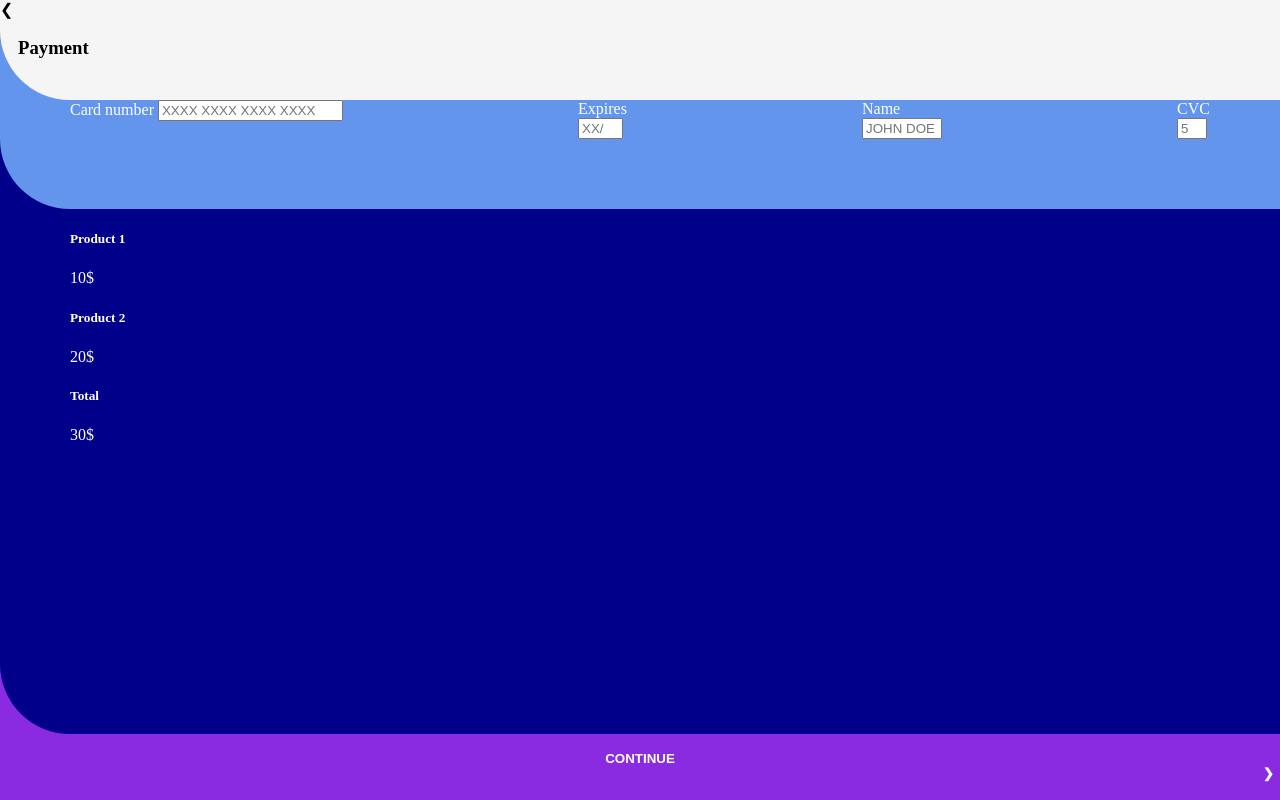
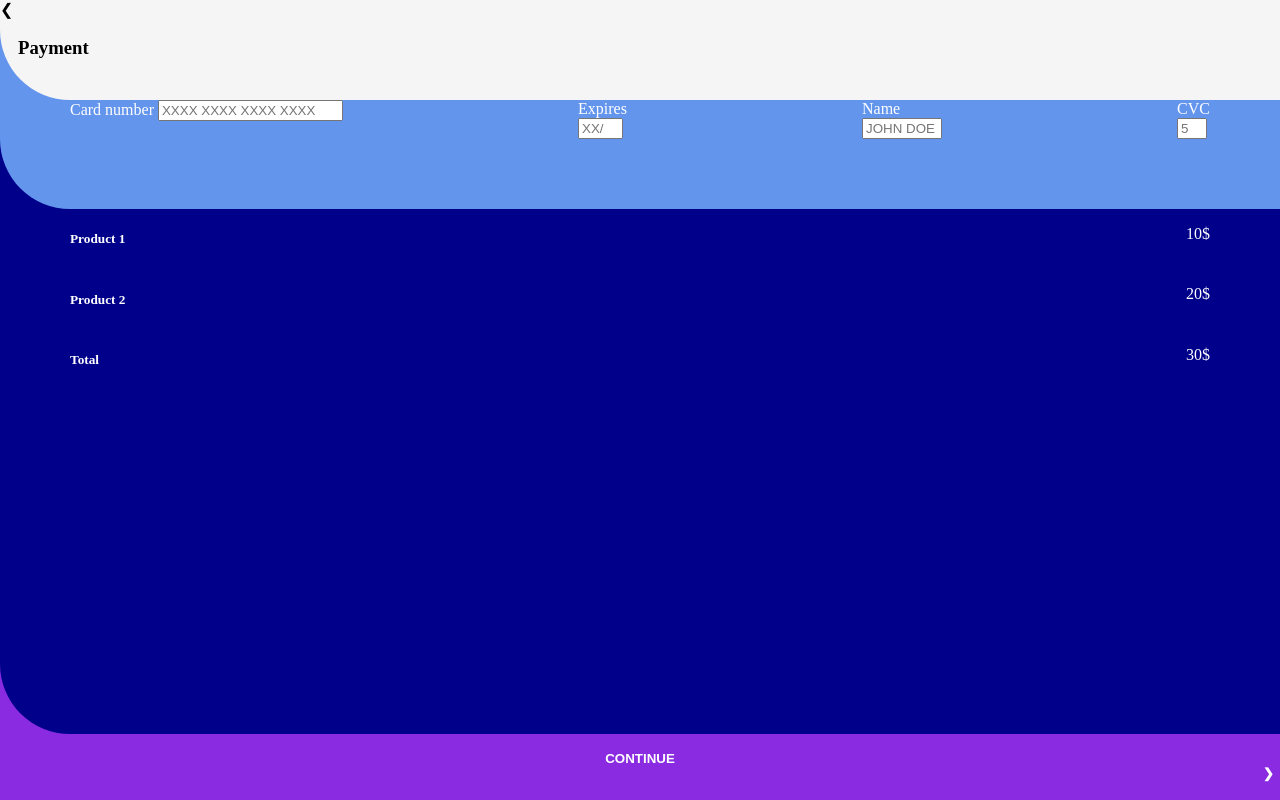
Before and after one commit to jsamuel23/1110, a plain HTML site: page index.html in a window 1280 px wide. Drawn offline with Linux system fonts and the light colour scheme.

Commit message:
product line

```diff
--- a/style.css
+++ b/style.css
@@ -80,6 +80,18 @@ info1{
 
     border-bottom-left-radius: 70px;
 }
+.product__one{
+    display: flex;
+    justify-content: space-between;
+}
+.product__two{
+    display: flex;
+    justify-content: space-between;
+}
+.total{
+    display: flex;
+    justify-content: space-between;
+}
 
 /*button*/
 .continue{
```
